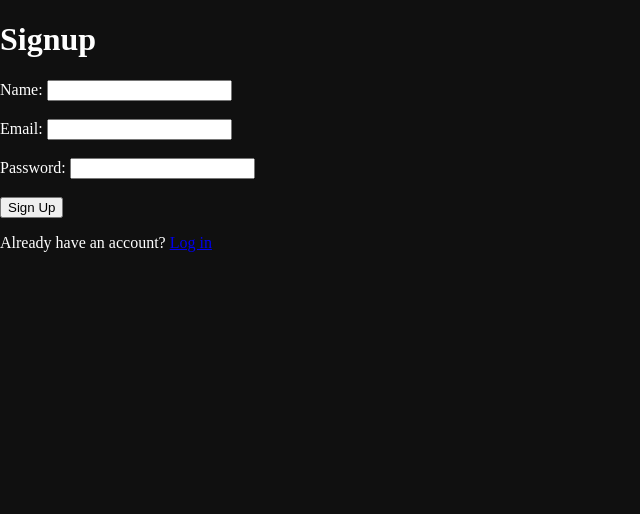
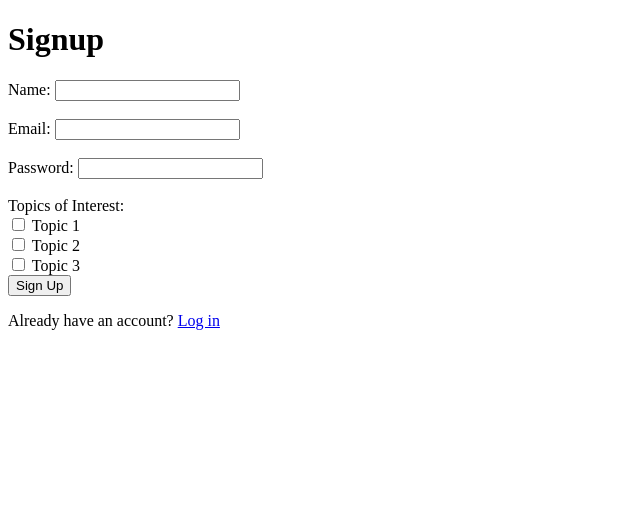
Before and after one commit to Rohan-Vij/PapyrAI, a Flask app: page /signup in a window 1280 px wide. Shown: the top 514 px of the page, without its empty margins (0-640 px from the left). After the commit the page ends 330 px from the top, so only its background shows below. Run offline with Flask 3, Linux system fonts and the light colour scheme.

Commit message:
Added topics to user profile

```diff
--- a/main.py
+++ b/main.py
@@ -53,13 +53,16 @@ def signup():
         name = request.form["name"]
         email = request.form["email"]
         password = request.form["password"]
+        topics = request.form["selected-topics"].split(",")
+
+        print(topics)
 
         if users.find_one({"email": email}):
             return render_template('signup.html', message="An account with that email address already exists.")
         else:
             hashed = bcrypt.hashpw(password.encode('utf-8'), bcrypt.gensalt())
             users.insert_one(
-                {'name': name, 'email': email, 'password': hashed, 'activity': []})
+                {'name': name, 'email': email, 'password': hashed, 'topics': topics, 'activity': []})
             session['email'] = email
 
             return redirect(url_for("home"))
--- a/templates/signup.html
+++ b/templates/signup.html
@@ -2,11 +2,16 @@
 <html>
   <head>
     <title>Signup</title>
-    <link
-      rel="stylesheet"
-      type="text/css"
-      href="{{ url_for('static', filename='styles/main.css') }}"
-    />
+
+    <script>
+      function updateSelectedTopics() {
+        var checkboxes = document.querySelectorAll('input[name="topic"]:checked');
+        var selectedTopics = Array.from(checkboxes).map(function (checkbox) {
+          return checkbox.value;
+        });
+        document.getElementById('selected-topics').value = selectedTopics.join(',');
+      }
+    </script>
   </head>
   <body>
     <h1>Signup</h1>
@@ -25,6 +30,16 @@
         required
       /><br /><br />
 
+      <label>Topics of Interest:</label><br />
+      <input type="checkbox" name="topic" value="topic1" onchange="updateSelectedTopics()" />
+      <label>Topic 1</label><br />
+      <input type="checkbox" name="topic" value="topic2" onchange="updateSelectedTopics()" />
+      <label>Topic 2</label><br />
+      <input type="checkbox" name="topic" value="topic3" onchange="updateSelectedTopics()" />
+      <label>Topic 3</label><br />
+
+      <input type="hidden" id="selected-topics" name="selected-topics" />
+
       <input type="submit" value="Sign Up" />
     </form>
 
```
Also changed, not shown: mail.py (+6 -6 lines).
